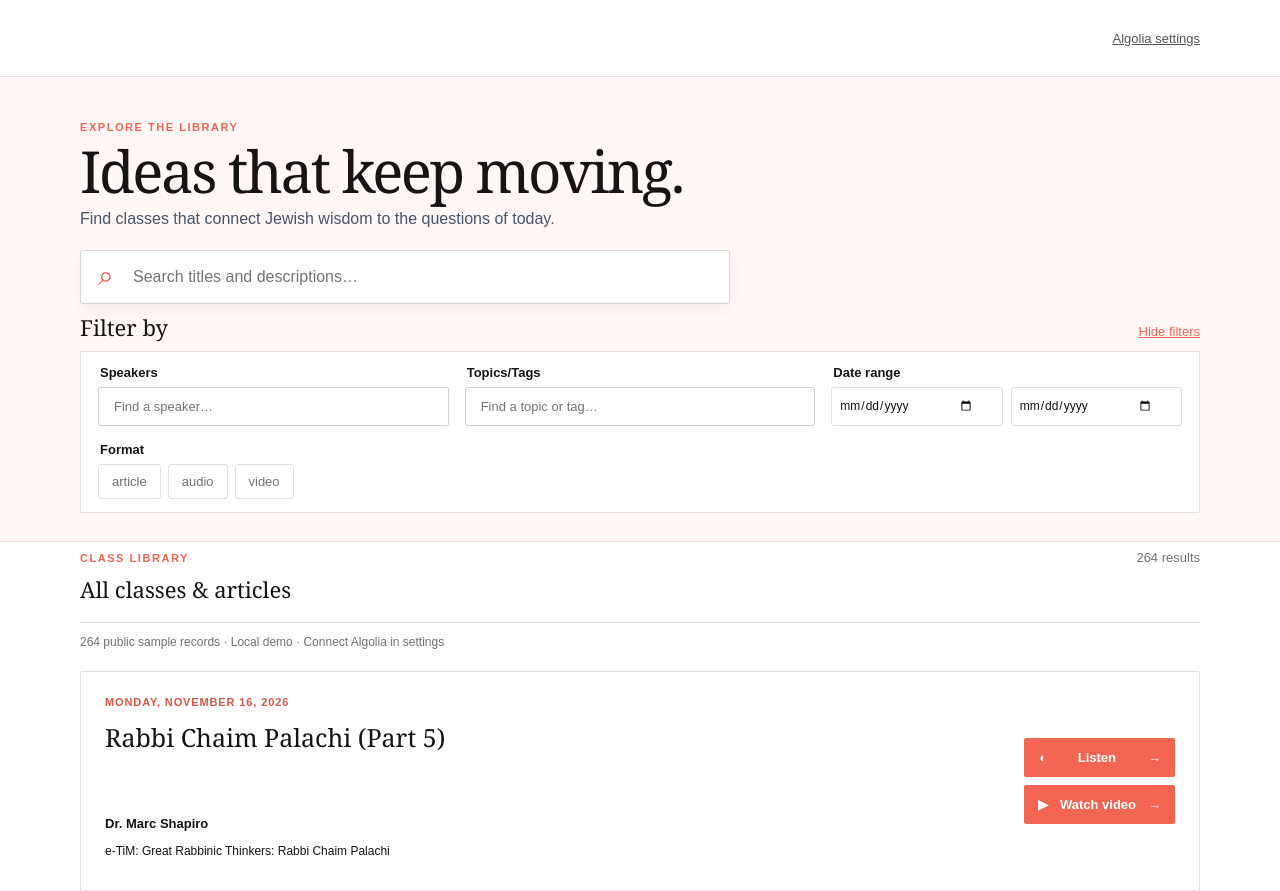
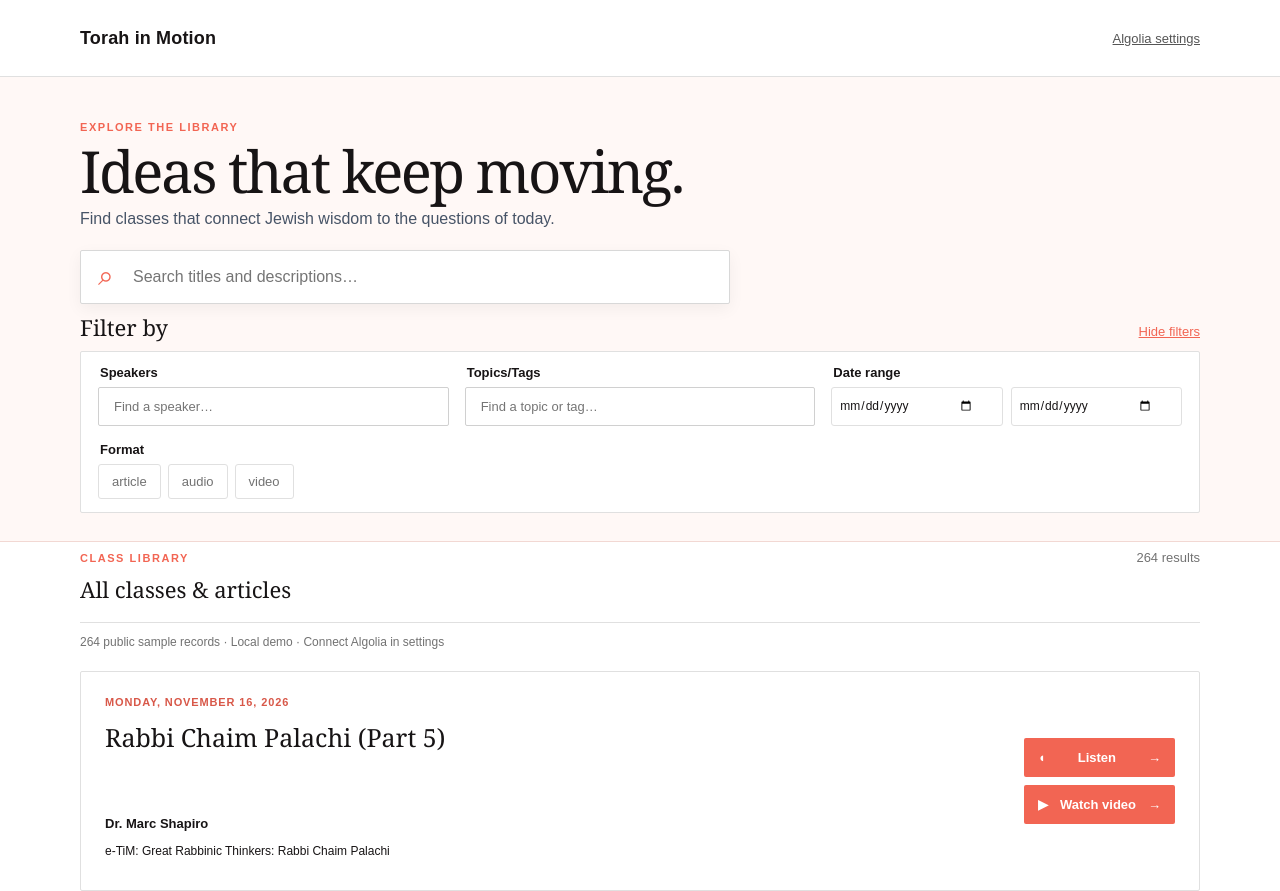
Before and after one commit to karmakazi/tim-demo, a plain HTML site: page index.html in a window 1280 px wide. Shown: the top 891 px of the page. Drawn offline with Linux system fonts and the light colour scheme; a web font is replaced by a local one.

Commit message:
Restore Torah in Motion header text without logo icon

```diff
--- a/index.html
+++ b/index.html
@@ -13,6 +13,7 @@
   <body>
     <header class="site-header">
       <div class="shell header-inner">
+        <a class="brand" href="./" aria-label="Torah in Motion class library home"><strong>Torah in Motion</strong></a>
 
       <button id="connect" class="text-button" type="button">Algolia settings</button></div>
     </header>
--- a/style.css
+++ b/style.css
@@ -96,7 +96,7 @@ dialog .primary { width: 100%; padding: 10px; background: var(--forest); color:
 mark { background: #fff0b8; }
 
 /* Keep date inputs on the same baseline as speaker and topic controls. */
-.header-inner { justify-content: flex-end; }
+.header-inner { justify-content: space-between; }
 .date-fields input { height: 39px; }
 .date-field { gap: 0; }
 .date-fields { align-items: start; }
```
